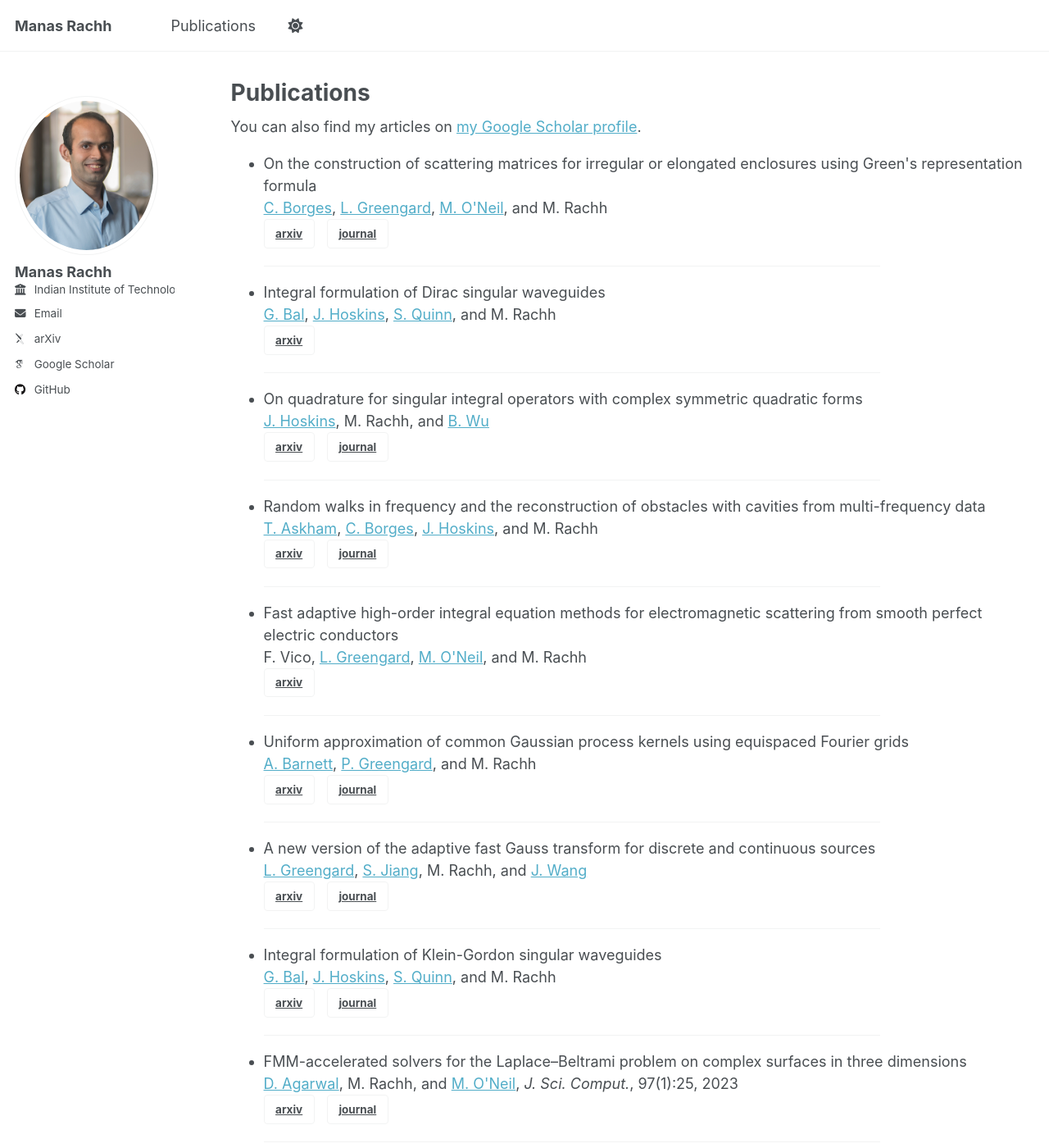
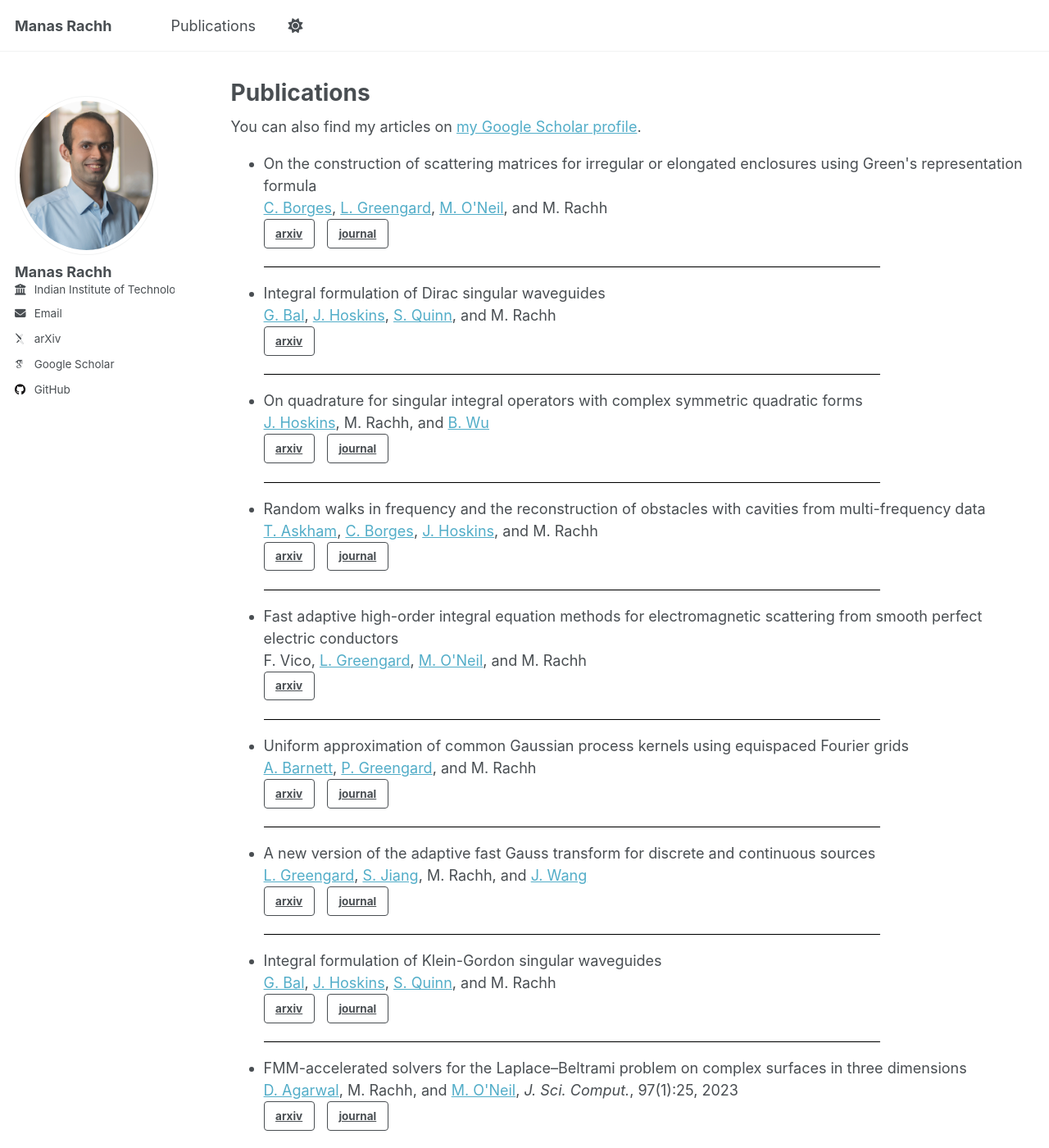
Before and after one commit to mrachh/mrachh.github.io, a Jekyll site: the page built from _pages/publications.html, in a window 1280 px wide and 1400 px high. Shown: the whole window at 82% size. Built offline with Jekyll 4.4.1, drawn with Linux system fonts in a browser that asks for light colours; some web fonts are replaced; a script that is not in the unit is left out.

Commit message:
small changes

```diff
--- a/_pages/publications.html
+++ b/_pages/publications.html
@@ -28,7 +28,7 @@ author_profile: true
     href=https://doi.org/10.1007/s10915-024-02727-7>journal</a>
     </div>
   </li>
-  <hr width="80%" size=3 color="black">
+  <hr width="80%" size=4 color="black">
 
   <li>
     Integral formulation of Dirac singular waveguides <br>
@@ -42,7 +42,7 @@ author_profile: true
     href=https://arxiv.org/abs/2312.16701>arxiv</a>
     </div>
   </li>
-  <hr width="80%" size=3 color="black">
+  <hr width="80%" size=4 color="black">
 
   <li>
     On quadrature for singular integral operators with complex
@@ -58,7 +58,7 @@ author_profile: true
     href=https://doi.org/10.1016/j.acha.2024.101721>journal</a>
     </div>
   </li>
-  <hr width="80%" size=3 color="black">
+  <hr width="80%" size=4 color="black">
 
   <li>
     Random walks in frequency and the reconstruction of obstacles
@@ -75,7 +75,7 @@ author_profile: true
     href=https://doi.org/10.1007/s10915-023-02406-z>journal</a>
     </div>
   </li>
-  <hr width="80%" size=3 color="black">
+  <hr width="80%" size=4 color="black">
 
   <li>
     Fast adaptive high-order integral equation methods for
@@ -91,7 +91,7 @@ author_profile: true
     &nbsp;
     </div>
   </li>
-  <hr width="80%" size=3 color="black">
+  <hr width="80%" size=4 color="black">
 
 
   <li>
@@ -108,7 +108,7 @@ author_profile: true
     href=https://doi.org/10.1088/1361-6420/acb2ec>journal</a>
     </div>
   </li>
-  <hr width="80%" size=3 color="black">
+  <hr width="80%" size=4 color="black">
 
   <li>
     A new version of the adaptive fast Gauss transform for discrete
@@ -126,7 +126,7 @@ author_profile: true
     href=https://doi.org/10.1137/23M1572453>journal</a>
     </div>
   </li>
-  <hr width="80%" size=3 color="black">
+  <hr width="80%" size=4 color="black">
 
 
   <li>
@@ -144,7 +144,7 @@ author_profile: true
     href=https://doi.org/10.1002/cpa.22227>journal</a>
     </div>
   </li>
-  <hr width="80%" size=3 color="black">
+  <hr width="80%" size=4 color="black">
 
 
   <li>
@@ -161,7 +161,7 @@ author_profile: true
     href=https://doi.org/10.1007/s10915-023-02336-w>journal</a>
     </div>
   </li>
-  <hr width="80%" size=3 color="black">
+  <hr width="80%" size=4 color="black">
 
 
   <li>
@@ -181,7 +181,7 @@ author_profile: true
     href=https://doi.org/10.1016/j.jcp.2023.112341>journal</a>
     </div>
   </li>
-  <hr width="80%" size=3 color="black">
+  <hr width="80%" size=4 color="black">
 
   <li>
     On the robustness of inverse scattering for penetrable, homogeneous
@@ -199,7 +199,7 @@ author_profile: true
     href=https://doi.org/10.1088/1361-6420/acb2ec>journal</a>
     </div>
   </li>
-  <hr width="80%" size=3 color="black">
+  <hr width="80%" size=4 color="black">
 
   <li>
     Equispaced Fourier representations for efficient Gaussian process
@@ -216,7 +216,7 @@ author_profile: true
     href=https://doi.org/10.1137/23M1565310>journal</a>
     </div>
   </li>
-  <hr width="80%" size=3 color="black">
+  <hr width="80%" size=4 color="black">
 
   <li>
     Quantum electrodynamics of chiral waveguide arrays <br>
@@ -233,7 +233,7 @@ author_profile: true
     href=https://doi.org/10.1364/OL.477807>journal</a>
     </div>
   </li>
-  <hr width="80%" size=3 color="black">
+  <hr width="80%" size=4 color="black">
 
   <li>
     FMM-LU: A fast direct solver for multiscale boundary integral equations in
@@ -250,7 +250,7 @@ author_profile: true
     href=https://doi.org/10.1137/22M1514040>journal</a>
     </div>
   </li>
-  <hr width="80%" size=3 color="black">
+  <hr width="80%" size=4 color="black">
 
   <li>
     Analysis of single-excitation
@@ -265,7 +265,7 @@ author_profile: true
     href=https://arxiv.org/abs/2110.07049>arxiv</a>
     </div>
   </li>
-  <hr width="80%" size=3 color="black">
+  <hr width="80%" size=4 color="black">
   <li>
     A fast, high-order numerical method for the simulation of single-excitation
     states in quantum optics <br>
@@ -283,7 +283,7 @@ author_profile: true
     href=https://doi.org/10.1016/j.jcp.2022.111723>journal</a>
     </div>
   </li>
-  <hr width="80%" size=3 color="black">
+  <hr width="80%" size=4 color="black">
   <li>
     Debye source representations for type-I superconductors, I <br>
     <a href=https://www.math.upenn.edu/~cle/>C. Epstein</a>,
@@ -299,7 +299,7 @@ author_profile: true
     href=https://doi.org/10.1016/j.jcp.2021.110892>journal</a>
     </div>
   </li>
-  <hr width="80%" size=3 color="black">
+  <hr width="80%" size=4 color="black">
 
   <li>
     Multifrequency inverse obstacle scattering with unknown impedance boundary
@@ -314,7 +314,7 @@ author_profile: true
     href=https://doi.org/10.1007/s10444-021-09915-1>journal</a>
     </div>
   </li>
-  <hr width="80%" size=3 color="black">
+  <hr width="80%" size=4 color="black">
 
   <li>
     Fast multipole methods for evaluation of layer potentials
@@ -330,7 +330,7 @@ author_profile: true
     href=https://doi.org/10.1016/j.jcpx.2021.100092>journal</a>
     </div>
   </li>
-  <hr width="80%" size=3 color="black">
+  <hr width="80%" size=4 color="black">
 
   <li>
     Recovering missing data in coherent diffraction imaging <br>
@@ -348,7 +348,7 @@ author_profile: true
     href=https://doi.org/10.1137/20M134767X>journal</a>
     </div>
   </li>
-  <hr width="80%" size=3 color="black">
+  <hr width="80%" size=4 color="black">
   <li>
     On the discretization of Laplace's equation with Neumann boundary
     conditions on polygonal domains <br>
@@ -362,7 +362,7 @@ author_profile: true
     href=https://doi.org/10.1016/j.jcpx.2020.100072>journal</a>
     </div>
   </li>
-  <hr width="80%" size=3 color="black">
+  <hr width="80%" size=4 color="black">
   <li>
     A fast boundary integral method for high-order multiscale mesh
     generation <br>
@@ -378,7 +378,7 @@ author_profile: true
     href=https://doi.org/10.1137/19m1290450>journal</a>
     </div>
   </li>
-  <hr width="80%" size=3 color="black">
+  <hr width="80%" size=4 color="black">
   <li>
     On the solution of Laplace's equation in the vicinity of
     triple-junctions <br>
@@ -392,7 +392,7 @@ author_profile: true
     href=https://doi.org/10.2140/paa.2020.2.447>journal</a>
     </div>
   </li>
-  <hr width="80%" size=3 color="black">
+  <hr width="80%" size=4 color="black">
   <li>
     A boundary integral equation approach to computing eigenvalues
     of the Stokes operator <br>
@@ -406,7 +406,7 @@ author_profile: true
     href=https://doi.org/10.1007/s10444-020-09774-2>journal</a>
     </div>
   </li>
-  <hr width="80%" size=3 color="black">
+  <hr width="80%" size=4 color="black">
   <li>
     Fast interpolation-based t-SNE for improved visualization of
     single-cell RNA-seq data<br>
@@ -424,7 +424,7 @@ author_profile: true
     href=https://doi.org/10.1038/s41592-018-0308-4>journal</a>
     </div>
   </li>
-  <hr width="80%" size=3 color="black">
+  <hr width="80%" size=4 color="black">
   <li>
     On the solution of Stokes equation on regions with corners <br>
     M. Rachh, and K. Serkh, <i>Comm. Pure Appl. Math.</i> 73.11: 2295-2369, 2020<br>
@@ -436,7 +436,7 @@ author_profile: true
     href=https://doi.org/10.1002/cpa.21937>journal</a>
     </div>
   </li>
-  <hr width="80%" size=3 color="black">
+  <hr width="80%" size=4 color="black">
   <li>
     A fluctuating boundary integral method for Brownian suspensions<br>
     <a href=http://www.cims.nyu.edu/~billbao/>Y. Bao</a>,
@@ -453,7 +453,7 @@ author_profile: true
     href=https://doi.org/10.1016/j.jcp.2018.08.021>journal</a>
     </div>
   </li>
-  <hr width="80%" size=3 color="black">
+  <hr width="80%" size=4 color="black">
   <li>
     Integral equation formulation of the biharmonic Dirichlet problem <br>
     M. Rachh, and
@@ -467,7 +467,7 @@ author_profile: true
     href=https://doi.org/10.1007/s10915-017-0559-8>journal</a>
     </div>
   </li>
-  <hr width="80%" size=3 color="black">
+  <hr width="80%" size=4 color="black">
   <li>
     Optimal Jittered Sampling for two points in the unit square <br>
     <a href=http://pub.ist.ac.at/~pausinger/>F. Pausinger</a>,
@@ -482,7 +482,7 @@ author_profile: true
     href=https://doi.org/10.1016/j.spl.2017.09.010>journal</a>
     </div>
   </li>
-  <hr width="80%" size=3 color="black">
+  <hr width="80%" size=4 color="black">
   <li>
     On the diffusion geometry of Graph Laplacians and applications <br>
     <a href=http://users.math.yale.edu/users/xc289/>X. Cheng</a>,
@@ -497,7 +497,7 @@ author_profile: true
     href=https://doi.org/10.1016/j.acha.2018.04.001>journal</a>
     </div>
   </li>
-  <hr width="80%" size=3 color="black">
+  <hr width="80%" size=4 color="black">
   <li>
     On the location of maxima of solutions of Schr&#246;dinger's equation<br>
     M. Rachh,
@@ -511,7 +511,7 @@ author_profile: true
     href=https://doi.org/10.1002/cpa.21753>journal</a>
     </div>
   </li>
-  <hr width="80%" size=3 color="black">
+  <hr width="80%" size=4 color="black">
   <li>
     An efficient high order method for dislocation climb in two
     dimensions <br>
@@ -524,7 +524,7 @@ author_profile: true
     href=https://doi.org/10.1137/16m1081920>journal</a>
     </div>
   </li>
-  <hr width="80%" size=3 color="black">
+  <hr width="80%" size=4 color="black">
   <li>
     An integral equation formulation for rigid bodies in Stokes flow
     in three dimensions <br>
@@ -541,7 +541,7 @@ author_profile: true
     href=https://doi.org/10.1016/j.jcp.2016.12.018>journal</a>
     </div>
   </li>
-  <hr width="80%" size=3 color="black">
+  <hr width="80%" size=4 color="black">
   <li>
     A coarse-grained computational model of the nuclear pore complex
     predicts Phe-Gly nucleoporin dynamics <br>
@@ -555,7 +555,7 @@ author_profile: true
     href=https://doi.org/10.1085/jgp.201711769>journal</a>
     </div>
   </li>
-  <hr width="80%" size=3 color="black">
+  <hr width="80%" size=4 color="black">
   <li>
     Fast algorithms for Quadrature by Expansion I:
     Globally valid expansions<br>
@@ -571,7 +571,7 @@ author_profile: true
     href=https://doi.org/10.1016/j.jcp.2017.04.062>journal</a>
     </div>
   </li>
-  <hr width="80%" size=3 color="black">
+  <hr width="80%" size=4 color="black">
   <li>
     Accurate derivative evaluation for any Grad-Shafranov solver<br>
     <a href=http://cims.nyu.edu/~lfr224/>L. Ricketson</a>,
@@ -587,7 +587,7 @@ author_profile: true
     href=https://doi.org/10.1016/j.jcp.2015.11.015>journal</a>
     </div>
   </li>
-  <hr width="80%" size=3 color="black">
+  <hr width="80%" size=4 color="black">
   <li>
     Integral equation methods for elastance and mobility
     problems in two dimensions<br>
@@ -602,6 +602,6 @@ author_profile: true
     href=https://doi.org/10.1137/15m103251x>journal</a>
     </div>
   </li>
-  <hr width="80%" size=3 color="black">
+  <hr width="80%" size=4 color="black">
 
 </ul>
--- a/_sass/layout/_buttons.scss
+++ b/_sass/layout/_buttons.scss
@@ -49,7 +49,7 @@
 
   &--inverse {
     color: var(--global-text-color) !important;
-    border: 1px solid var(--global-border-color) !important; /* override*/
+    border: 1px solid var(--global-text-color) !important; /* override*/
     background-color: var(--global-bg-color);
 
     &:hover {
```
